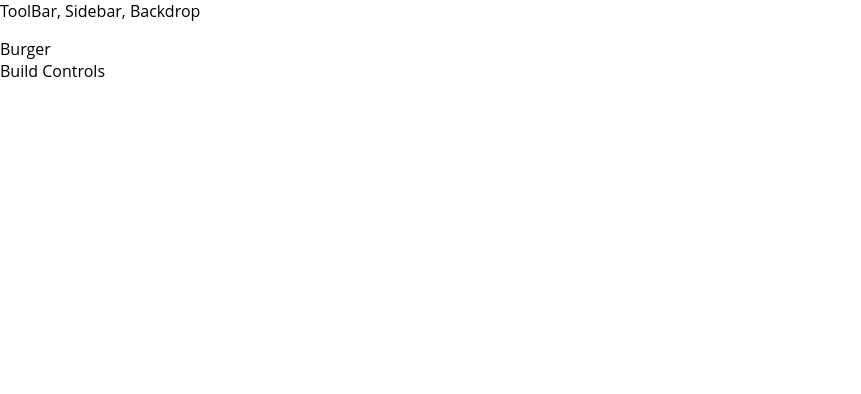
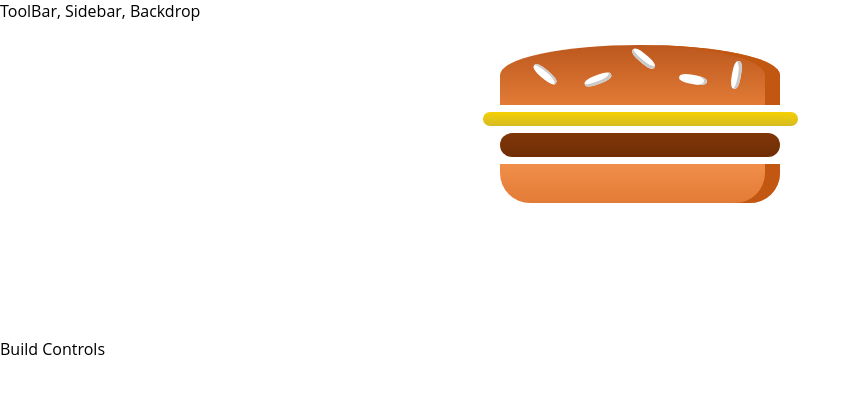
Before and after one commit to aniketstiwari/burger_application, a React (Create React App) app: page / in a window 1280 px wide. Shown: the top 394 px of the page, without its empty margins (0-861 px from the left). Built offline with nearby package versions, Linux system fonts and the light colour scheme; the HTML template or start-up script is replaced by a standard one.

Commit message:
[128] Starting the Burger Component

```diff
--- a/src/components/Burger/Burger.js
+++ b/src/components/Burger/Burger.js
@@ -0,0 +1,16 @@
+import React from 'react';
+import classes from './Burger.module.css';
+import BurgerIngredient from './BurgerIngredient/BurgerIngredient';
+
+const Burger = (props) => {
+    return (
+        <div className={classes.Burger}>
+            <BurgerIngredient type="bread-top" />
+            <BurgerIngredient type="cheese" />
+            <BurgerIngredient type="meat" />
+            <BurgerIngredient type="bread-bottom" />
+        </div>
+    );
+};
+
+export default Burger;
--- /dev/null
+++ b/src/components/Burger/Burger.module.css
@@ -0,0 +1,30 @@
+.Burger {
+    width: 100%;
+    margin: auto;
+    height: 250px;
+    overflow: scroll;
+    text-align: center;
+    font-weight: bold;
+    font-size: 1.2rem;
+}
+
+@media (min-width: 1000px) and (min-height: 700px) {
+    .Burger {
+        width: 700px;
+        height: 600px;
+    }
+}
+
+@media (min-width: 500px) and (min-height: 401px) {
+    .Burger {
+        width: 450px;
+        height: 400px;
+    }
+}
+
+@media (min-width: 500px) and (min-height: 400px) {
+    .Burger {
+        width: 350px;
+        height: 300px;
+    }
+}
--- a/src/components/Burger/BurgerIngredient/BurgerIngredient.js
+++ b/src/components/Burger/BurgerIngredient/BurgerIngredient.js
@@ -7,7 +7,7 @@
         let ingredient = null;
         switch(this.props.type) {
             case('bread-bottom'):
-                ingredient = <div> className={classes.BreadBottom}</div>;
+                ingredient = <div className={classes.BreadBottom}></div>;
                 break;
             case('bread-top'):
                 ingredient = (
--- a/src/containers/BurgerBuilder/BurgerBuilder.js
+++ b/src/containers/BurgerBuilder/BurgerBuilder.js
@@ -1,11 +1,12 @@
 import React, { Component } from 'react';
 import Aux from '../../hoc/Aux';
+import Burger from '../../components/Burger/Burger';
 
 class BurgerBuilder extends Component {
     render() {
         return(
             <Aux>
-                <div>Burger</div>
+                <Burger />
                 <div>Build Controls</div>
             </Aux>
         )
```
